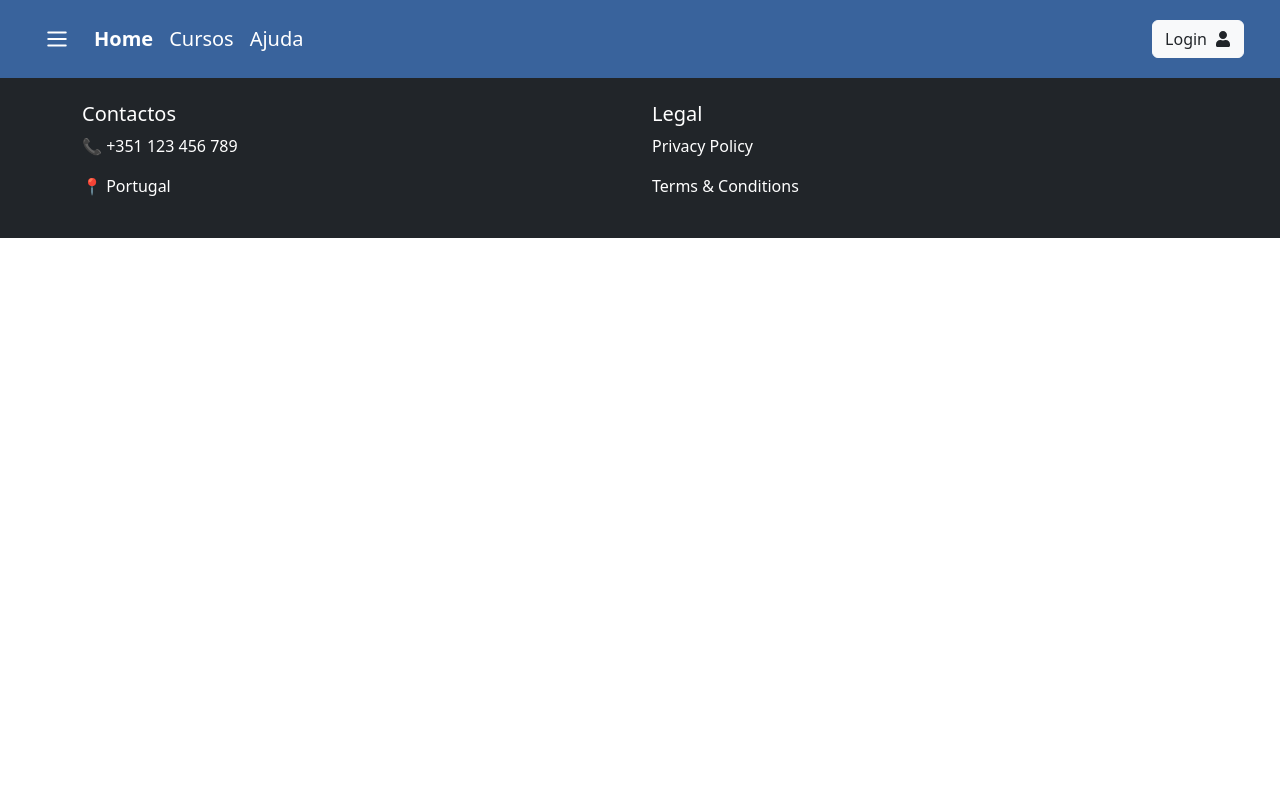
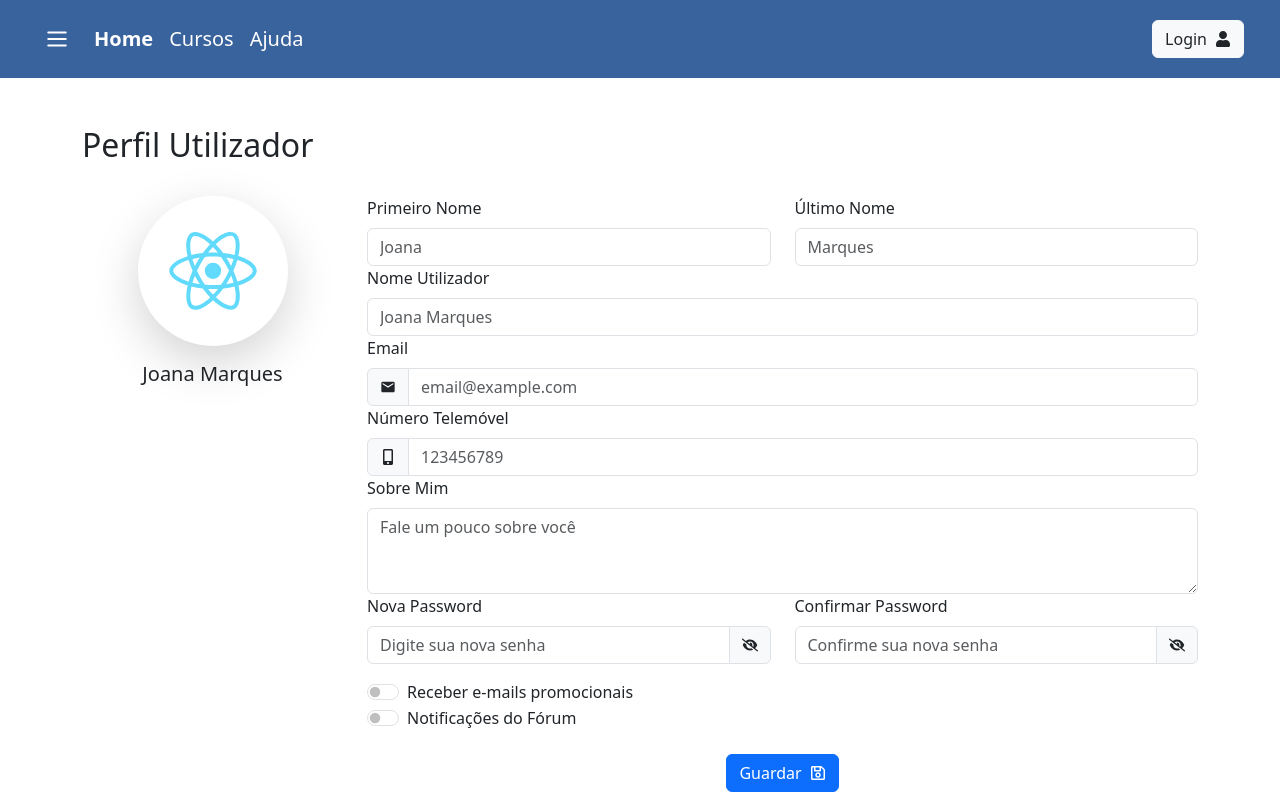
Before and after one commit to alexmarquesrm/softskills-web, a React (Create React App) app in the folder frontend/: page /utilizadores/perfil in a window 1280 px wide. Shown: the top 800 px of the page. Built offline with nearby package versions, Linux system fonts and the light colour scheme; no server answers.

Commit message:
Perfil Utilizador Criado botao Guardar criado

```diff
--- /dev/null
+++ b/frontend/src/components/buttons/guardarbutton.js
@@ -0,0 +1,24 @@
+import React from "react";
+import Button from "react-bootstrap/Button";
+
+function guardar({ text, onClick, Icon, inline = false }) {
+  const button = (
+    <Button
+      variant="primary"
+      size="md"
+      className="text-white d-flex justify-content-between align-items-center"
+      onClick={onClick}
+    >
+      {text}
+      {Icon && <Icon className="ms-2" />}
+    </Button>
+  );
+
+  return inline ? button : (
+    <div className="d-flex justify-content-center">
+      {button}
+    </div>
+  );
+}
+
+export default guardar;
--- a/frontend/src/pages/perfilUtilizador.js
+++ b/frontend/src/pages/perfilUtilizador.js
@@ -1,14 +1,231 @@
-import React, { useEffect, useState } from "react";
-import axios from "../config/configAxios";
+import React, { useState } from 'react';
+import { Form, Container, Row, Col, InputGroup } from 'react-bootstrap';
+import profilePic from '../logo.svg';
+import Guardar from '../components/buttons/guardarbutton';
+
+import { FaRegSave } from "react-icons/fa";
+import { MdEmail } from "react-icons/md"; // Ícone de e-mail
+import { FaMobileAlt } from "react-icons/fa"; // Ícone de telemovel
+import { FaEye, FaEyeSlash } from "react-icons/fa6"; // Ícones para mostrar/ocultar senha
+
+const PerfilUtilizador = () => {
+  const [formData, setFormData] = useState({
+    primeiroNome: '',
+    ultimoNome: '',
+    nomeUtilizador: '',
+    email: '',
+    numeroTelemovel: '',
+    sobreMim: '',
+    novaPassword: '',
+    confirmarPassword: '',
+    receberEmails: false,
+    notificacoesForum: false
+  });
+
+  const [showPassword, setShowPassword] = useState(false); // Estado para mostrar/ocultar a senha
+
+  const handleChange = (e) => {
+    const { name, value, type, checked } = e.target;
+    setFormData({
+      ...formData,
+      [name]: type === 'checkbox' ? checked : value
+    });
+  };
+
+  const togglePasswordVisibility = () => {
+    setShowPassword(prevState => !prevState);
+  };
+
+  return (
+    <Container className="mt-5">
+      <Row className="justify-content-start">
+
+        <Col md={12} className="mb-4">
+          <h2 className="form-title">Perfil Utilizador</h2>
+        </Col>
+      </Row>
+
+      <Row className="justify-content-start">
+
+        <Col md={3} className="text-center mb-4">
+          <div className="perfil-container d-flex flex-column align-items-center">
+            <img
+              src={profilePic}
+              alt="Foto de Perfil"
+              className="rounded-circle perfil-img shadow-lg"
+              width="150"
+              height="150"
+            />
+            <h5 className="mt-3 perfil-nome">Joana Marques</h5>
+          </div>
+        </Col>
 
 
-function AppContent() {
+        <Col md={9} className="d-flex align-items-center mb-4">
+          <div className="w-100">
+            <Row>
+              <Col md={6}>
+                <Form.Group controlId="formPrimeiroNome">
+                  <Form.Label>Primeiro Nome</Form.Label>
+                  <Form.Control
+                    type="text"
+                    placeholder="Joana"
+                    name="primeiroNome"
+                    value={formData.primeiroNome}
+                    onChange={handleChange}
+                    className="form-input"
+                  />
+                </Form.Group>
+              </Col>
+
+              <Col md={6}>
+                <Form.Group controlId="formUltimoNome">
+                  <Form.Label>Último Nome</Form.Label>
+                  <Form.Control
+                    type="text"
+                    placeholder="Marques"
+                    name="ultimoNome"
+                    value={formData.ultimoNome}
+                    onChange={handleChange}
+                    className="form-input"
+                  />
+                </Form.Group>
+              </Col>
+            </Row>
 
 
-}
+            <Form.Group controlId="formNomeUtilizador">
+              <Form.Label>Nome Utilizador</Form.Label>
+              <Form.Control
+                type="text"
+                placeholder="Joana Marques"
+                name="nomeUtilizador"
+                value={formData.nomeUtilizador}
+                onChange={handleChange}
+                className="form-input"
+              />
+            </Form.Group>
 
-function App() {
-  return <AppContent />;
-}
+            <Form.Group controlId="formEmail">
+              <Form.Label>Email</Form.Label>
+              <InputGroup>
+                <InputGroup.Text>
+                  <MdEmail />
+                </InputGroup.Text>
+                <Form.Control
+                  type="email"
+                  placeholder="email@example.com"
+                  name="email"
+                  value={formData.email}
+                  onChange={handleChange}
+                  className="form-input"
+                />
+              </InputGroup>
+            </Form.Group>
 
-export default App;
+
+            <Form.Group controlId="formNumeroTelemovel">
+              <Form.Label>Número Telemóvel</Form.Label>
+              <InputGroup>
+                <InputGroup.Text>
+                  <FaMobileAlt />
+                </InputGroup.Text>
+                <Form.Control
+                  type="tel"
+                  placeholder="123456789"
+                  name="numeroTelemovel"
+                  value={formData.numeroTelemovel}
+                  onChange={handleChange}
+                  className="form-input"
+                />
+              </InputGroup>
+            </Form.Group>
+
+            <Form.Group controlId="formSobreMim">
+              <Form.Label>Sobre Mim</Form.Label>
+              <Form.Control
+                as="textarea"
+                rows={3}
+                placeholder="Fale um pouco sobre você"
+                name="sobreMim"
+                value={formData.sobreMim}
+                onChange={handleChange}
+                className="form-input"
+              />
+            </Form.Group>
+
+            <Row className="mb-3">
+              <Col md={6}>
+                <Form.Group controlId="formNovaPassword">
+                  <Form.Label>Nova Password</Form.Label>
+                  <InputGroup>
+                    <Form.Control
+                      type={showPassword ? "text" : "password"}
+                      placeholder="Digite sua nova senha"
+                      name="novaPassword"
+                      value={formData.novaPassword}
+                      onChange={handleChange}
+                      className="form-input"
+                    />
+                    <InputGroup.Text onClick={togglePasswordVisibility} style={{ cursor: 'pointer' }}>
+                      {showPassword ? <FaEye /> : <FaEyeSlash />}
+                    </InputGroup.Text>
+                  </InputGroup>
+                </Form.Group>
+              </Col>
+
+              <Col md={6}>
+                <Form.Group controlId="formConfirmarPassword">
+                  <Form.Label>Confirmar Password</Form.Label>
+                  <InputGroup>
+                    <Form.Control
+                      type={showPassword ? "text" : "password"}
+                      placeholder="Confirme sua nova senha"
+                      name="confirmarPassword"
+                      value={formData.confirmarPassword}
+                      onChange={handleChange}
+                      className="form-input"
+                    />
+                    <InputGroup.Text onClick={togglePasswordVisibility} style={{ cursor: 'pointer' }}>
+                      {showPassword ? <FaEye /> : <FaEyeSlash />}
+                    </InputGroup.Text>
+                  </InputGroup>
+                </Form.Group>
+              </Col>
+            </Row>
+
+            <Form.Group>
+              <Form.Check
+                type="switch"
+                id="receberEmails"
+                label="Receber e-mails promocionais"
+                name="receberEmails"
+                checked={formData.receberEmails}
+                onChange={handleChange}
+                className="form-switch"
+              />
+            </Form.Group>
+
+            <Form.Group>
+              <Form.Check
+                type="switch"
+                id="notificacoesForum"
+                label="Notificações do Fórum"
+                name="notificacoesForum"
+                checked={formData.notificacoesForum}
+                onChange={handleChange}
+                className="form-switch"
+              />
+            </Form.Group>
+
+            <div className="text-center mt-4">
+              <Guardar text={'Guardar'} onClick={() => alert("Botão clicado")} Icon={FaRegSave} />
+            </div>
+          </div>
+        </Col>
+      </Row>
+    </Container>
+  );
+};
+
+export default PerfilUtilizador;
```
